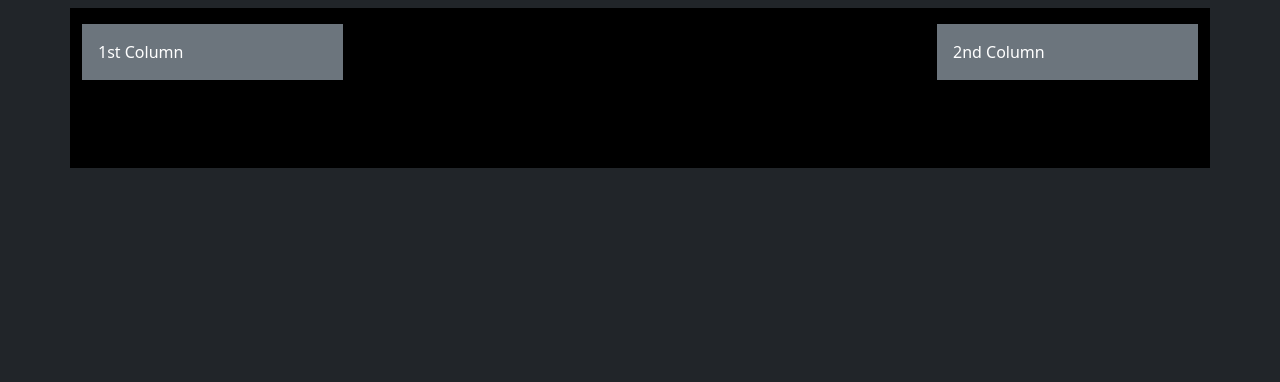
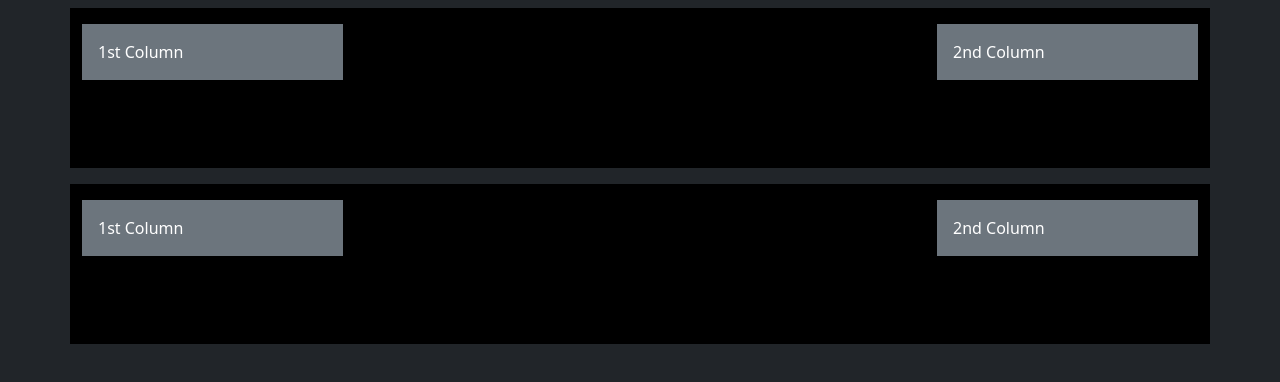
Before and after one commit to shaneriley0013/Bootstrap-practice, a plain HTML site: page 09 Margin Utilities/index.html in a window 1280 px wide. Shown: the part 130-512 px from the top of the page. Drawn offline with nearby package versions, Linux system fonts and the light colour scheme.

Commit message:
add code for first column end margin auto

```diff
--- a/09 Margin Utilities/index.html
+++ b/09 Margin Utilities/index.html
@@ -40,6 +40,22 @@
 
   </div>
 
+  <div class="row bg-black h-10 mt-3">
+
+    <div class="col-md-3 me-auto">
+      <div class="bg-secondary p-3 mt-3 text-white">
+        1st Column
+      </div>
+    </div>
+
+    <div class="col-md-3">
+      <div class="bg-secondary p-3 mt-3 text-white">
+        2nd Column
+      </div>
+    </div>
+
+  </div>
+
 </div>
 
 
```
